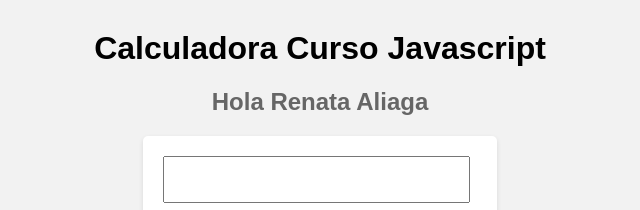
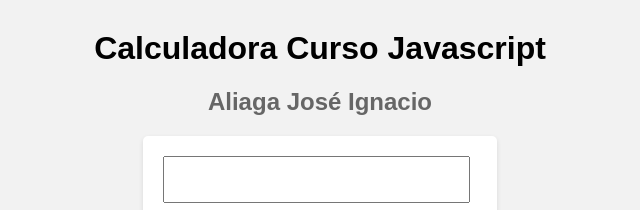
Before and after one commit to metalargento/calculadora_javascript, a plain HTML site: page index.html in a window 1280 px wide. Shown: the top 210 px of the page, 320-960 px from the left. Drawn offline with Linux system fonts and the light colour scheme.

Commit message:
segundo commit

```diff
--- a/index.html
+++ b/index.html
@@ -11,7 +11,7 @@
 
 <body>
     <h1>Calculadora Curso Javascript</h1>
-    <h2>Hola Renata Aliaga</h2>
+    <h2>Aliaga José Ignacio</h2>
     <div class="calculadora">
         <input type="text" id="pantalla" readonly>
         <br>
```
